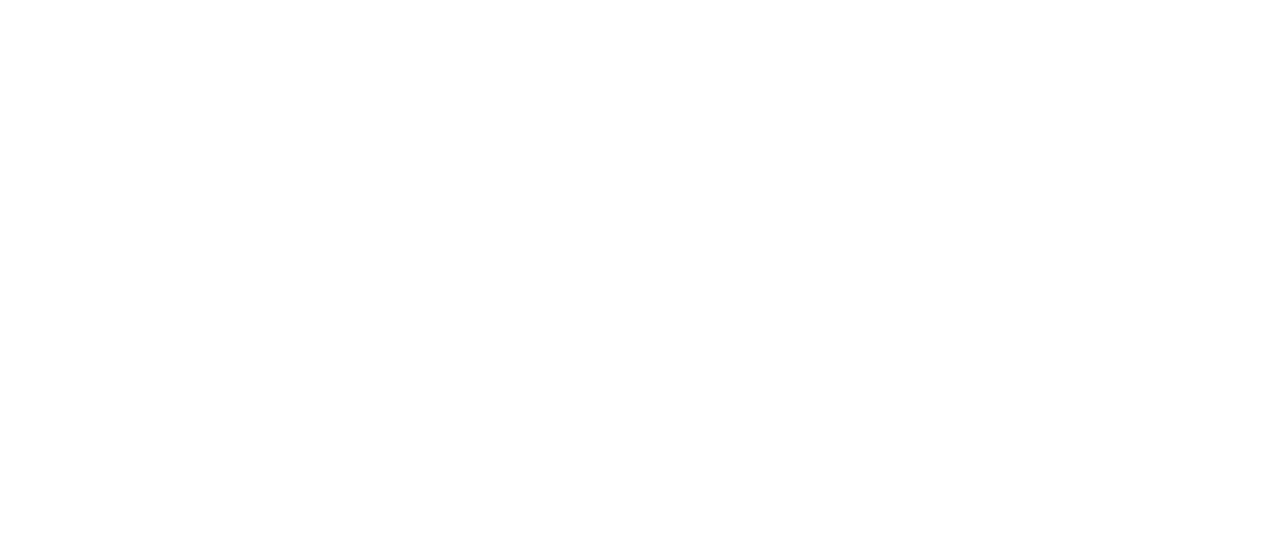
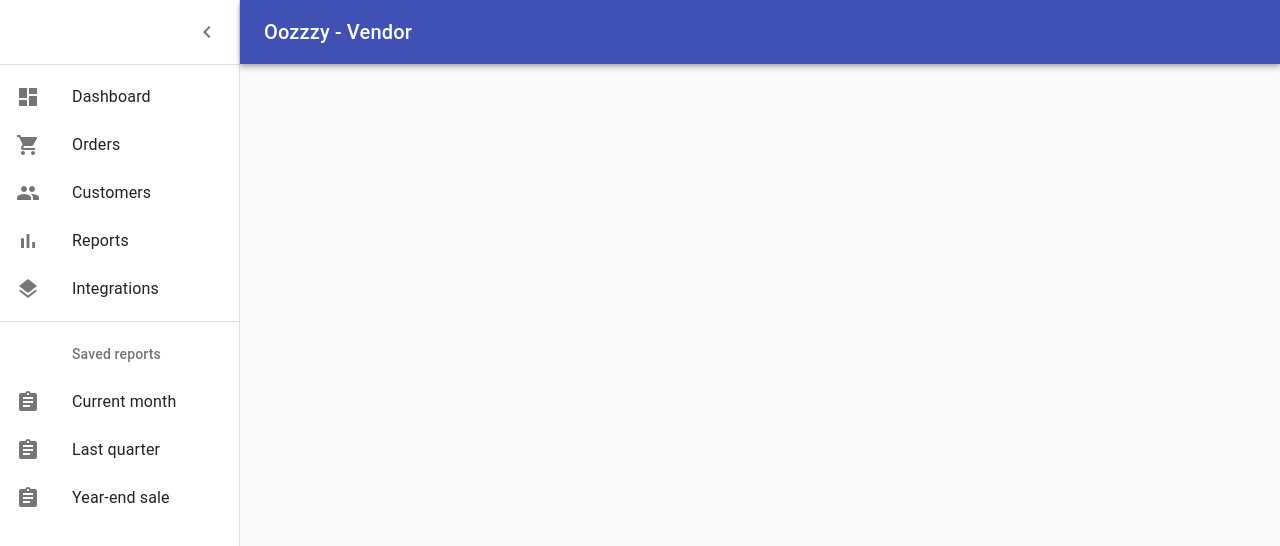
Before and after one commit to DaveDev813/oozzzy-vendor, a React (Create React App) app: page /dashboard in a window 1280 px wide. Shown: the top 546 px of the page. Built offline with nearby package versions, Linux system fonts and the light colour scheme.

Commit message:
add skeleton

```diff
--- a/src/App.tsx
+++ b/src/App.tsx
@@ -1,13 +1,15 @@
-import React, { ReactElement } from "react";
-import "./App.css";
-import { Switch, Route } from "react-router";
-import Home from "./Screens/Home";
+import React, { ReactElement } from 'react';
+import './App.css';
+import { Switch, Route } from 'react-router';
+import Home from './screens/Home';
+import Dashboard from './screens/Dashboard';
 
 const App: React.FC = (): ReactElement => {
   return (
     <React.Fragment>
       <Switch>
         <Route exact={true} path="/" component={Home} />
+        <Route exact={true} path="/dashboard" component={Dashboard} />
       </Switch>
     </React.Fragment>
   );
--- /dev/null
+++ b/src/Screens/Dashboard.tsx
@@ -0,0 +1,181 @@
+import React, { ReactElement } from 'react';
+import clsx from 'clsx';
+import { makeStyles, Theme } from '@material-ui/core/styles';
+import CssBaseline from '@material-ui/core/CssBaseline';
+import Drawer from '@material-ui/core/Drawer';
+import AppBar from '@material-ui/core/AppBar';
+import Toolbar from '@material-ui/core/Toolbar';
+import List from '@material-ui/core/List';
+import Typography from '@material-ui/core/Typography';
+import Divider from '@material-ui/core/Divider';
+import IconButton from '@material-ui/core/IconButton';
+// import Badge from '@material-ui/core/Badge';
+import Container from '@material-ui/core/Container';
+import Grid from '@material-ui/core/Grid';
+import MenuIcon from '@material-ui/icons/Menu';
+import ChevronLeftIcon from '@material-ui/icons/ChevronLeft';
+// import NotificationsIcon from '@material-ui/icons/Notifications';
+import { mainListItems, secondaryListItems } from '../components/ListItems';
+
+const drawerWidth = 240;
+
+const useStyles = makeStyles((theme: Theme) => ({
+  root: {
+    display: 'flex',
+  },
+  toolbar: {
+    paddingRight: 24, // keep right padding when drawer closed
+  },
+  toolbarIcon: {
+    display: 'flex',
+    alignItems: 'center',
+    justifyContent: 'flex-end',
+    padding: '0 8px',
+    ...theme.mixins.toolbar,
+  },
+  appBar: {
+    zIndex: theme.zIndex.drawer + 1,
+    transition: theme.transitions.create(['width', 'margin'], {
+      easing: theme.transitions.easing.sharp,
+      duration: theme.transitions.duration.leavingScreen,
+    }),
+  },
+  appBarShift: {
+    marginLeft: drawerWidth,
+    width: `calc(100% - ${drawerWidth}px)`,
+    transition: theme.transitions.create(['width', 'margin'], {
+      easing: theme.transitions.easing.sharp,
+      duration: theme.transitions.duration.enteringScreen,
+    }),
+  },
+  menuButton: {
+    marginRight: 36,
+  },
+  menuButtonHidden: {
+    display: 'none',
+  },
+  title: {
+    flexGrow: 1,
+  },
+  drawerPaper: {
+    position: 'relative',
+    whiteSpace: 'nowrap',
+    width: drawerWidth,
+    transition: theme.transitions.create('width', {
+      easing: theme.transitions.easing.sharp,
+      duration: theme.transitions.duration.enteringScreen,
+    }),
+  },
+  drawerPaperClose: {
+    overflowX: 'hidden',
+    transition: theme.transitions.create('width', {
+      easing: theme.transitions.easing.sharp,
+      duration: theme.transitions.duration.leavingScreen,
+    }),
+    width: theme.spacing(7),
+    [theme.breakpoints.up('sm')]: {
+      width: theme.spacing(9),
+    },
+  },
+  appBarSpacer: theme.mixins.toolbar,
+  content: {
+    flexGrow: 1,
+    height: '100vh',
+    overflow: 'auto',
+  },
+  container: {
+    paddingTop: theme.spacing(4),
+    paddingBottom: theme.spacing(4),
+  },
+  paper: {
+    padding: theme.spacing(2),
+    display: 'flex',
+    overflow: 'auto',
+    flexDirection: 'column',
+  },
+  fixedHeight: {
+    height: 240,
+  },
+}));
+
+const Dashboard: React.FC = (): ReactElement => {
+  const classes = useStyles();
+  const [open, setOpen] = React.useState(true);
+  const handleDrawerOpen = (): void => {
+    setOpen(true);
+  };
+  const handleDrawerClose = (): void => {
+    setOpen(false);
+  };
+  // const fixedHeightPaper = clsx(classes.paper, classes.fixedHeight);
+
+  return (
+    <div className={classes.root}>
+      <CssBaseline />
+      <AppBar
+        position="absolute"
+        className={clsx(classes.appBar, open && classes.appBarShift)}
+      >
+        <Toolbar className={classes.toolbar}>
+          <IconButton
+            edge="start"
+            color="inherit"
+            aria-label="open drawer"
+            onClick={handleDrawerOpen}
+            className={clsx(
+              classes.menuButton,
+              open && classes.menuButtonHidden
+            )}
+          >
+            <MenuIcon />
+          </IconButton>
+
+          <Typography
+            component="h1"
+            variant="h6"
+            color="inherit"
+            noWrap={true}
+            className={classes.title}
+          >
+            Oozzzy - Vendor
+          </Typography>
+
+          {/* <IconButton color="inherit">
+            <Badge badgeContent={4} color="secondary">
+              <NotificationsIcon />
+            </Badge>
+          </IconButton> */}
+        </Toolbar>
+      </AppBar>
+
+      <Drawer
+        variant="permanent"
+        classes={{
+          paper: clsx(classes.drawerPaper, !open && classes.drawerPaperClose),
+        }}
+        open={open}
+      >
+        <div className={classes.toolbarIcon}>
+          <IconButton onClick={handleDrawerClose}>
+            <ChevronLeftIcon />
+          </IconButton>
+        </div>
+        <Divider />
+        <List>{mainListItems}</List>
+        <Divider />
+        <List>{secondaryListItems}</List>
+      </Drawer>
+
+      <main className={classes.content}>
+        <div className={classes.appBarSpacer} />
+        <Container maxWidth="lg" className={classes.container}>
+          <Grid container={true} spacing={3}>
+            {/** content */}
+          </Grid>
+        </Container>
+      </main>
+    </div>
+  );
+};
+
+export default Dashboard;
--- /dev/null
+++ b/src/components/ListItems.tsx
@@ -0,0 +1,70 @@
+import React from 'react';
+import ListItem from '@material-ui/core/ListItem';
+import ListItemIcon from '@material-ui/core/ListItemIcon';
+import ListItemText from '@material-ui/core/ListItemText';
+import ListSubheader from '@material-ui/core/ListSubheader';
+import DashboardIcon from '@material-ui/icons/Dashboard';
+import ShoppingCartIcon from '@material-ui/icons/ShoppingCart';
+import PeopleIcon from '@material-ui/icons/People';
+import BarChartIcon from '@material-ui/icons/BarChart';
+import LayersIcon from '@material-ui/icons/Layers';
+import AssignmentIcon from '@material-ui/icons/Assignment';
+
+export const mainListItems = (
+  <div>
+    <ListItem button={true}>
+      <ListItemIcon>
+        <DashboardIcon />
+      </ListItemIcon>
+      <ListItemText primary="Dashboard" />
+    </ListItem>
+    <ListItem button={true}>
+      <ListItemIcon>
+        <ShoppingCartIcon />
+      </ListItemIcon>
+      <ListItemText primary="Orders" />
+    </ListItem>
+    <ListItem button={true}>
+      <ListItemIcon>
+        <PeopleIcon />
+      </ListItemIcon>
+      <ListItemText primary="Customers" />
+    </ListItem>
+    <ListItem button={true}>
+      <ListItemIcon>
+        <BarChartIcon />
+      </ListItemIcon>
+      <ListItemText primary="Reports" />
+    </ListItem>
+    <ListItem button={true}>
+      <ListItemIcon>
+        <LayersIcon />
+      </ListItemIcon>
+      <ListItemText primary="Integrations" />
+    </ListItem>
+  </div>
+);
+
+export const secondaryListItems = (
+  <div>
+    <ListSubheader inset={true}>Saved reports</ListSubheader>
+    <ListItem button={true}>
+      <ListItemIcon>
+        <AssignmentIcon />
+      </ListItemIcon>
+      <ListItemText primary="Current month" />
+    </ListItem>
+    <ListItem button={true}>
+      <ListItemIcon>
+        <AssignmentIcon />
+      </ListItemIcon>
+      <ListItemText primary="Last quarter" />
+    </ListItem>
+    <ListItem button={true}>
+      <ListItemIcon>
+        <AssignmentIcon />
+      </ListItemIcon>
+      <ListItemText primary="Year-end sale" />
+    </ListItem>
+  </div>
+);
```
